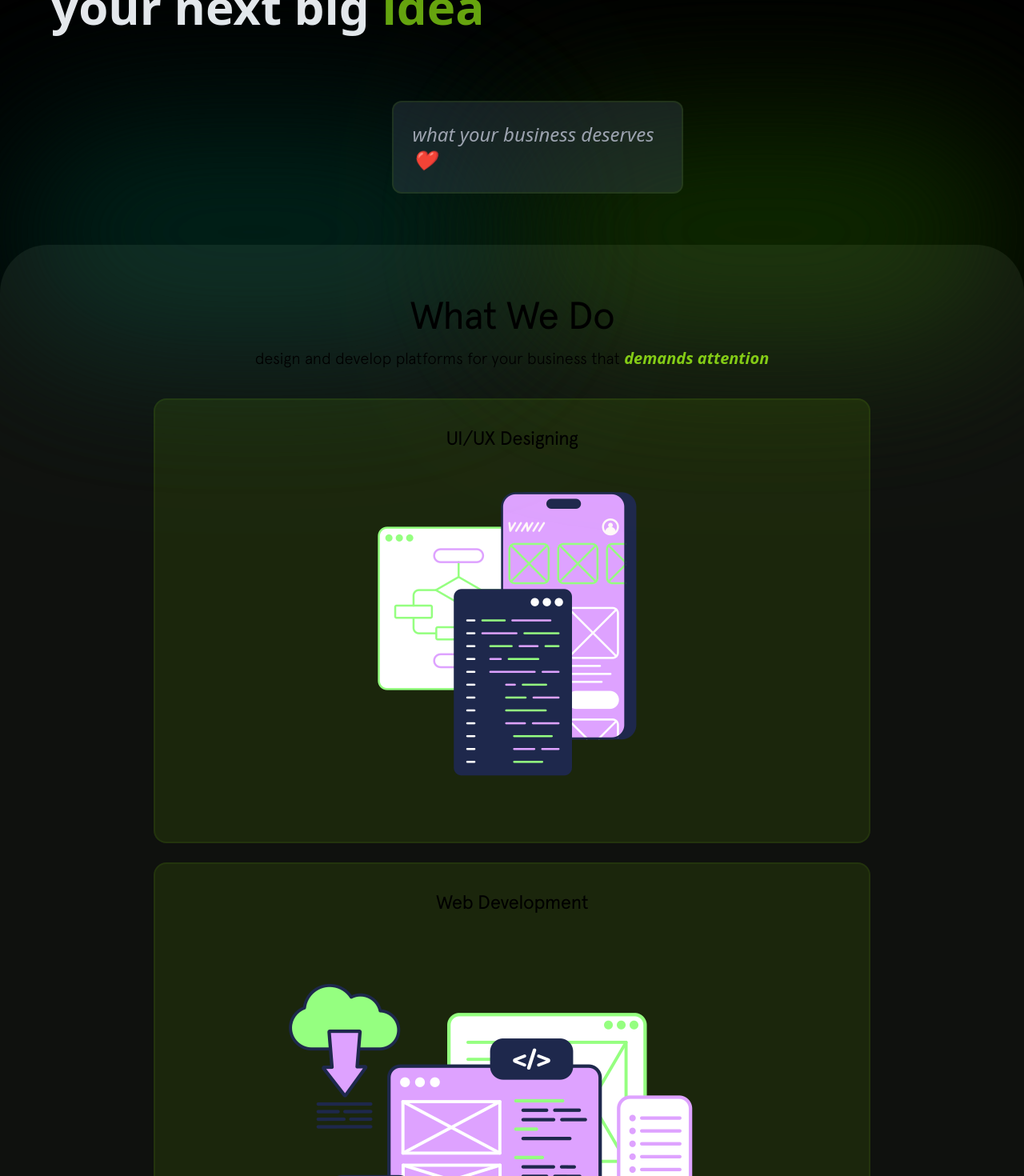
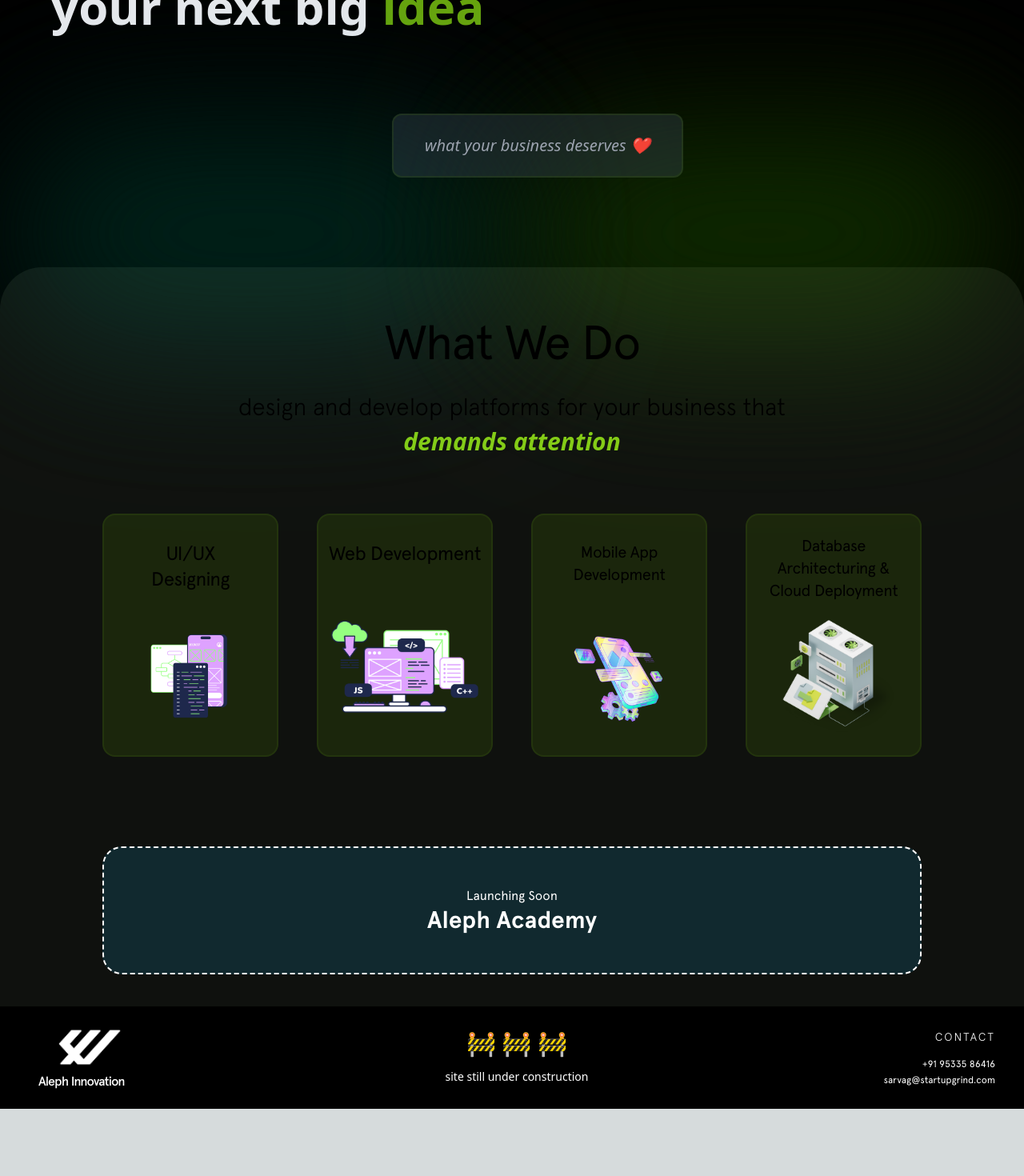
Before and after one commit to starbvuks/alephinnov, a Next.js app: page / in a window 1280 px wide. Shown: the part 560-2030 px from the top of the page at 80% size. After the commit the page ends 1946 px from the top, so only its background shows below. Built offline with nearby package versions, Linux system fonts and the light colour scheme.

Commit message:
base page fixes | lg xl

```diff
--- a/app/page.js
+++ b/app/page.js
@@ -1,8 +1,9 @@
 import Image from "next/image";
+import Ticker from "@/components/Ticker";
 
 import Navbar from "@/components/Navbar";
-import Ticker from "@/components/Ticker";
 import WhatWeDo from "@/components/WhatWeDo";
+import Academy from "@/components/Academy";
 import Footer from "@/components/Footer";
 
 export default function Home() {
@@ -11,7 +12,7 @@
       <div class="z-10 fixed rounded-full animate-blob mix-blend-hard-light filter blur-[100px] opacity-20 -bottom-32 lg:-bottom-48 left-1/2 w-[50%] h-72 bg-lime-400 overflow-hidden" />
       <div class="z-10 fixed rounded-full animate-blob mix-blend-hard-light filter blur-[100px] opacity-20 -bottom-32 lg:-bottom-48 left-0 w-[50%] h-72 bg-teal-400 overflow-hidden" />
       <Navbar />
-      <div className="flex flex-col text-center text-6xl mt-6 lg:text-left lg:text-9xl lg:mt-24 lg:ml-16 font-bold">
+      <div className="flex flex-col text-center text-6xl mt-6 lg:text-left lg:text-8xl xl:text-9xl lg:mt-24 lg:ml-16 font-bold">
         <div className="grid grid-rows-2 mt-10">
           <span className="z-20">
             Build <span className="font-ptSerif italic text-gray-400">&</span>
@@ -19,12 +20,13 @@
           <span className="">Accelerate</span>
         </div>
         <div className="lg:-mt-3">
-          <span className="text-gray-200 text-2xl font-light lg:font-bold z-40 lg:text-6xl">
+          <span className="text-gray-200 text-2xl font-light xl:font-bold z-40 lg:text-5xl xl:text-6xl">
             your next big <span className="text-lime-600">idea</span>
           </span>
         </div>
-        <div className="w-[65%] lg:w-[30%] z-20 self-center flex justify-center items-center p-2 lg:p-6 mt-[83%] lg:mt-20 bg-slate-600 bg-opacity-30 border-2 border-lime-800 border-opacity-25 rounded-xl">
-          <span className="text-gray-400 z-40 font-light italic text-base lg:text-2xl">
+        <img src="/sphere.png" alt="locker" className="self-center pt-2 w-[6.4em] lg:hidden" />
+        <div className="w-[65%] lg:w-[30%] z-20 self-center flex justify-center items-center p-2 lg:p-6 lg:mt-24 bg-slate-600 bg-opacity-30 border-2 border-lime-800 border-opacity-25 rounded-xl">
+          <span className="text-gray-400 z-40 text-center font-light italic text-base xl:text-xl">
             what your business deserves ❤️
           </span>
         </div>
@@ -47,9 +49,10 @@
       <img
         src="/sphere.png"
         alt="locker"
-        className="absolute w-[85%] z-20 m-auto left-0 right-0 bottom-28 lg:m-0 lg:bottom-0 lg:right-8 lg:left-auto lg:top-20 lg:w-[42%]"
+        className="hidden lg:block lg:absolute lg:m-0 lg:bottom-0 lg:right-8 lg:left-auto lg:top-20 lg:w-[42%]"
       />
       <WhatWeDo />
+      <Academy />
       <Footer />
     </main>
   );
--- /dev/null
+++ b/components/Academy.jsx
@@ -0,0 +1,15 @@
+import React from "react";
+
+const Academy = () => {
+  return (
+    <div className="w-full pb-10 flex justify-center bg-[#0F110E]">
+      <div className="w-[80%] text-center rounded-3xl p-12 h-40 border-dashed border-white border-2 bg-cyan-900 bg-opacity-40 font-apercu text-white">
+        <span>Launching Soon</span>
+        <br />
+        <span className="font-bold text-3xl">Aleph Academy</span>
+      </div>
+    </div>
+  );
+};
+
+export default Academy;
--- a/components/Footer.jsx
+++ b/components/Footer.jsx
@@ -2,7 +2,7 @@
 
 const Footer = () => {
   return (
-    <div className="w-full rounded-xl h-40 py-7 pl-12 pr-9 bg-black text-white grid grid-cols-2 justify-center items-center">
+    <div className="w-full z-20 h-40 xl:h-32 py-7 xl:py-4 pl-12 pr-9 bg-black text-white grid grid-cols-2 xl:grid-cols-3 justify-center lg:justify-center items-center">
       <div className="flex justify-center flex-col">
         <img
           src="/alephinnov-logo.png"
@@ -13,7 +13,11 @@
           Aleph Innovation
         </span>
       </div>
-      <div className="flex flex-col justify-end text-xs ml-6 text-left font-apercu">
+      <div className="hidden lg:block lg:text-center lg:text-3xl">
+     <span>🚧 🚧 🚧</span><br />
+     <span className="text-sm font-light">site still under construction</span>
+      </div>
+      <div className="flex flex-col justify-end text-xs ml-6 text-left xl:text-right font-apercu">
         <span className="text-sm font-light tracking-[0.16em] mb-4">CONTACT</span>
         {/* <div className="w-[60%] bg-white my-2 rounded-full opacity-20 h-0.5" /> */}
         <span className="mb-1">+91 95335 86416</span>
--- a/components/WhatWeDo.jsx
+++ b/components/WhatWeDo.jsx
@@ -2,46 +2,41 @@
 
 const WhatWeDo = () => {
   return (
-    <div className="text-2xl mt-16 py-16 rounded-t-[2.5em] bg-[#0F110E] text-center font-apercu flex flex-col items-center justify-center">
-      <span className="z-20 text-5xl tracking-tight">What We Do</span>
-      <span className="z-20 px-5 mt-4 text-xl font-light">
+    <div className="text-2xl mt-16 xl:mt-28 py-16 rounded-t-[2.2em] bg-[#0F110E] text-center font-apercu flex flex-col items-center justify-center">
+      {/* <div className="hidden lg:block"> */}
+        <span className="z-20 text-5xl xl:text-6xl tracking-tight">What We Do</span>
+        <br />
+        <span className="z-20 px-5 mt-4 xl:mt-0 text-xl xl:text-3xl font-light">
           design and develop platforms for your business that
-        <span className="font-sans text-lime-500 font-bold italic">
+          <span className="xl:hidden font-sans text-lime-500 font-bold italic">
             {" "}
             demands attention
           </span>
         </span>
-      <div className="mt-9 min-h-[40%] w-[70%] rounded-2xl p-8 flex flex-col justify-center items-center bg-lime-600 bg-opacity-15 border-2 border-lime-800 border-opacity-25">
+        <span className="hidden text-3xl mt-2 xl:block font-sans text-lime-500 font-bold italic">
+            {" "}
+            demands attention
+          </span>
+      {/* </div> */}
+      <div className="px-14 xl:my-12 xl:w-full xl:px-32 xl:grid xl:grid-cols-4 xl:justify-center xl:gap-12">
+      <div className="mt-6 min-h-[50%] rounded-2xl p-8 flex flex-col justify-between items-center bg-lime-600 bg-opacity-15 border-2 border-lime-800 border-opacity-25">
           <span className="z-20 tracking-tight">UI/UX Designing</span>
-        <img
-        src="/ui-ux.png"
-        alt="ui"
-        className=""
-      />
+          <img src="/ui-ux.png" alt="ui" className="w-[80%]" />
         </div>
-      <div className="mt-6 min-h-[50%] w-[70%] rounded-2xl p-8 flex flex-col justify-center items-center bg-lime-600 bg-opacity-15 border-2 border-lime-800 border-opacity-25">
+        <div className="mt-6 min-h-[50%] rounded-2xl pt-8 pb-8 xl:pb-9 flex flex-col justify-between items-center bg-lime-600 bg-opacity-15 border-2 border-lime-800 border-opacity-25">
           <span className="z-20 tracking-tight">Web Development</span>
-        <img
-        src="/web-dev.png"
-        alt="webdev"
-        className="my-8"
-      />
+          <img src="/web-dev.png" alt="webdev" className="" />
         </div>
-      <div className="mt-6 min-h-[50%] w-[70%] rounded-2xl p-8 flex flex-col justify-center items-center bg-lime-600 bg-opacity-15 border-2 border-lime-800 border-opacity-25">
-        <span className="z-20 tracking-tight">Mobile App Development</span>
-        <img
-        src="/mobile-dev.png"
-        alt="webdev"
-        className="my-4"
-      />
+        <div className="mt-6 min-h-[50%] rounded-2xl p-8 flex flex-col justify-between items-center bg-lime-600 bg-opacity-15 border-2 border-lime-800 border-opacity-25">
+          <span className="z-20 tracking-tight xl:text-xl">Mobile App Development</span>
+          <img src="/mobile-dev.png" alt="webdev" className="" />
         </div>
-      <div className="mt-6 min-h-[50%] w-[70%] rounded-2xl p-6 flex flex-col justify-center items-center bg-lime-600 bg-opacity-15 border-2 border-lime-800 border-opacity-25">
-        <span className="z-20 tracking-tight">Database Architecturing & Cloud Deployment</span>
-        <img
-        src="/db.png"
-        alt="webdev"
-        className="my-4"
-      />
+        <div className="mt-6 min-h-[50%] rounded-2xl p-6 flex flex-col justify-between items-center bg-lime-600 bg-opacity-15 border-2 border-lime-800 border-opacity-25">
+          <span className="z-20 tracking-tight xl:text-xl">
+            Database Architecturing & Cloud Deployment
+          </span>
+          <img src="/db.png" alt="webdev" className="" />
+        </div>
       </div>
     </div>
   );
```
Lines whose indentation alone changed are shown as unchanged.
